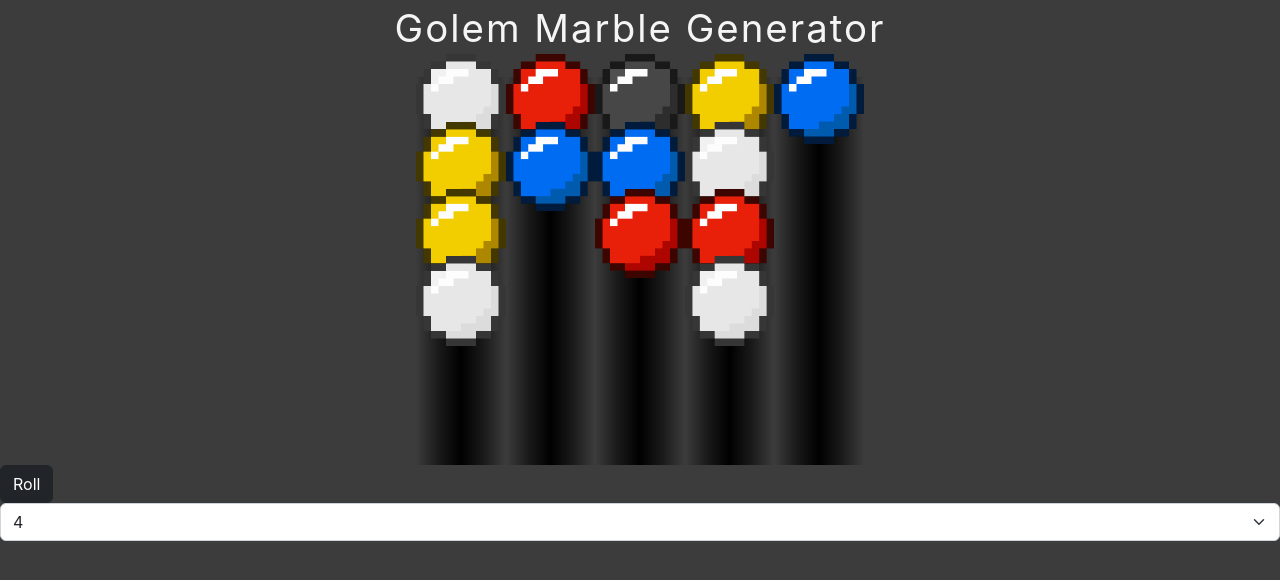
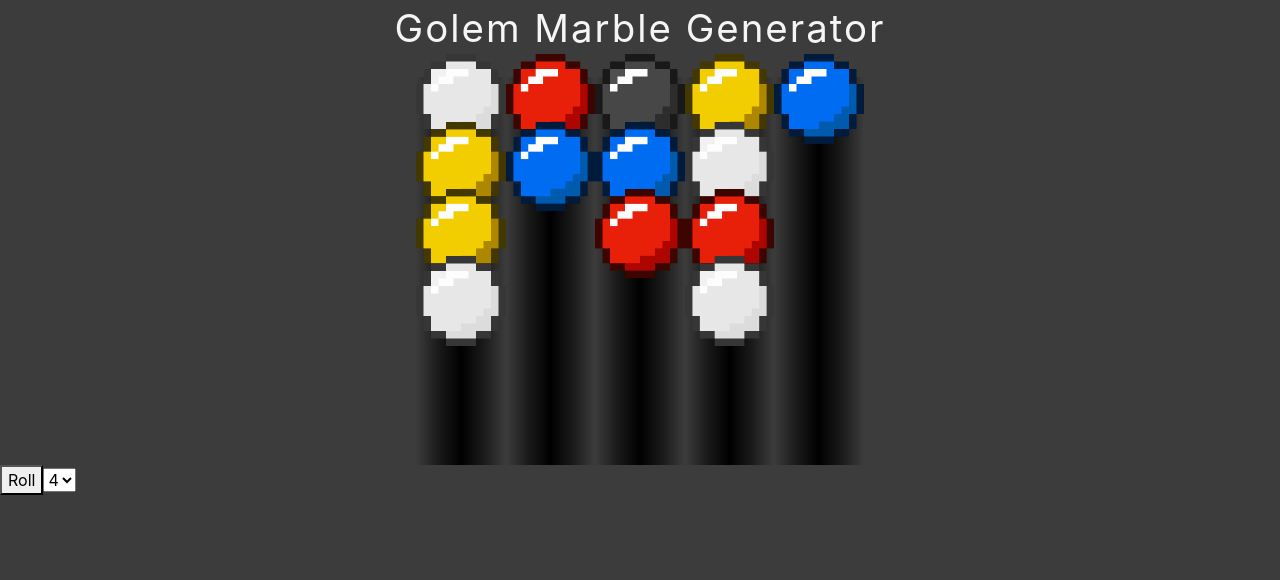
Before and after one commit to jakubwalawender/golem-marble-generator, a React (Create React App) app: page / in a window 1280 px wide. Shown: the top 580 px of the page. Built offline with nearby package versions, Linux system fonts and the light colour scheme.

Commit message:
Refactored class components to function components Fixed rolling and switching user count Co-authored-by: Michał Walawender

```diff
--- a/package.json
+++ b/package.json
@@ -9,7 +9,6 @@
     "@testing-library/user-event": "^13.5.0",
     "bootstrap": "^5.2.0",
     "react": "^18.2.0",
-    "react-bootstrap": "^2.5.0",
     "react-dom": "^18.2.0",
     "react-scripts": "5.0.1",
     "sass": "^1.54.0",
--- a/src/App.js
+++ b/src/App.js
@@ -1,13 +1,14 @@
-import React, { Component } from "react";
+import React from "react";
+
+import {Synagogue} from "./components/Synagogue";
+
 import "./App.css";
-import Synagogue from "./components/Synagogue";
-export default class App extends Component {
-  render() {
-    return (
-      <div>
-        <div className="title">Golem Marble Generator</div>
-        <Synagogue></Synagogue>
-      </div>
-    );
-  }
-}
+
+const App = () => (
+  <div>
+    <div className="title">Golem Marble Generator</div>
+    <Synagogue></Synagogue>
+  </div>
+);
+
+export default App;
--- a/src/components/Marble.js
+++ b/src/components/Marble.js
@@ -1,12 +1,6 @@
 import React, { Component } from "react";
 import { colorMapping } from "../colorMapping";
 
-export default class Marble extends Component {
-  constructor(props) {
-    super(props);
-    this.state = {color: props.color}
-  }
-  render() {
-    return <img src={colorMapping[this.state.color]} alt='marble' className="marble"/>;
-  }
-}
+export const Marble = ({color}) =>(
+  <img src={colorMapping[color]} alt='marble' className="marble"/>
+)
--- a/src/components/Synagogue.js
+++ b/src/components/Synagogue.js
@@ -1,91 +1,48 @@
-import React, { Component } from "react";
-import Marble from "./Marble";
-import { Button, Form } from "react-bootstrap";
+import React, { useState, useEffect, useCallback } from "react";
+
+import { Marble } from "./Marble";
 import { playerCounts } from "../playerCountOptions";
+import { roll } from "./helpers";
 
-export default class Synagogue extends Component {
-  constructor(props) {
-    super(props);
-    this.state = {
-      options: playerCounts[0],
-      synagogue: [],
-    };
-  }
-  componentDidMount() {
-    this.roll();
-  }
+export const Synagogue = () => {
+  const [synagogue, setSynagogue] = useState([]);
+  const [currentValue, setCurrentValue] = useState("4");
 
-  handleChange = (event) =>{
-    let val = event.target.value;
-    let options = playerCounts.filter(function(x){ return x.count === val})[0]
-    this.playerCountChanged(options);
-  }
+  const handleRoll = useCallback(() => {
+    let options = playerCounts.filter(function (x) {
+      return x.count === Number(currentValue);
+    })[0];
+    setSynagogue(roll(options));
+  }, [currentValue]);
 
-  playerCountChanged = (options) => {
-    this.setState({
-      options: options,
-    });
-    this.roll();
-  };
+  useEffect(() => {
+    handleRoll();
+  }, [handleRoll, currentValue]);
 
-  roll = () => {
-    let options = this.state.options;
-    let syn = new Array(options.pathsCount);
-    for (let i = 0; i < options.pathsCount; i++) {
-      syn[i] = [];
-    }
-    let marblesList = this.shuffle(options.colorConfig);
-    marblesList.forEach((element) => {
-      let path;
-      do {
-        path = Math.floor(Math.random() * options.pathsCount + 1);
-      } while (syn[path - 1].length >= 5);
-      syn[path - 1].push(element);
-    });
-    this.setState({
-      synagogue: syn,
-    });
-  };
-
-  shuffle(array) {
-    let currentIndex = array.length,
-      randomIndex;
-    while (currentIndex !== 0) {
-      randomIndex = Math.floor(Math.random() * currentIndex);
-      currentIndex--;
-      [array[currentIndex], array[randomIndex]] = [
-        array[randomIndex],
-        array[currentIndex],
-      ];
-    }
-    return array;
-  }
-
-  render() {
   return (
     <div>
       <div className="synagogue">
-          {this.state.synagogue.map((column) => {
+        {synagogue.map((column, id) => {
           return (
-              <div className="track">
-                {column.map((marble) => {
-                  return <Marble color={marble}></Marble>;
+            <div key={id} className="track">
+              {column.map(({ color, id }) => {
+                return <Marble key={id} color={color}></Marble>;
               })}
             </div>
           );
         })}
       </div>
-        <Button variant="dark" onClick={this.roll}>
+      <button onClick={handleRoll}>
         Roll
-        </Button>
-        <Form.Select onChange={this.handleChange}>
-          {
-            playerCounts.map((config)=>{
-              return (<option>{config.count}</option>)
-            })
-          }
-        </Form.Select>
+      </button>
+      <select
+        value={currentValue}
+        onChange={(e) => setCurrentValue(e.target.value)}
+      >
+        {playerCounts.map((config) => {
+          return <option players={config.count}>{config.count}</option>;
+        })}
+      </select>
     </div>
   );
-  }
-}
+};
--- /dev/null
+++ b/src/components/helpers.js
@@ -0,0 +1,30 @@
+const shuffle = (array) => {
+  let currentIndex = array.length;
+  let randomIndex;
+  while (currentIndex !== 0) {
+    randomIndex = Math.floor(Math.random() * currentIndex);
+    currentIndex--;
+    [array[currentIndex], array[randomIndex]] = [
+      array[randomIndex],
+      array[currentIndex],
+    ];
+  }
+  return array;
+};
+
+export const roll = (options) => {
+  let syn = new Array(options.pathsCount);
+  for (let i = 0; i < options.pathsCount; i++) {
+    syn[i] = [];
+  }
+  let marblesList = shuffle(options.colorConfig);
+  marblesList.forEach((element) => {
+    let path;
+    do {
+      path = Math.floor(Math.random() * options.pathsCount + 1);
+    } while (syn[path - 1].length >= 5);
+    syn[path - 1].push(element);
+  });
+
+  return syn;
+};
--- a/src/playerCountOptions.js
+++ b/src/playerCountOptions.js
@@ -1,50 +1,57 @@
-export const playerCounts = [
-  {
-    colorConfig: [].concat(
+const fourPlayerMarbles = [].concat(
   Array(3).fill("red"),
   Array(3).fill("blue"),
   Array(3).fill("yellow"),
   Array(4).fill("white"),
   Array(1).fill("black")
-    ),
-    pathsCount: 5,
-    display: "Four players",
-    count: 4
-  },
-  {
-    colorConfig: [].concat(
+);
+
+const threePlayerMarbles = [].concat(
   Array(2).fill("red"),
   Array(2).fill("blue"),
   Array(2).fill("yellow"),
   Array(5).fill("white"),
   Array(1).fill("black")
-    ),
-    pathsCount: 5,
-    display: "Three players",
-    count: 3
-  },
-  {
-    colorConfig: [].concat(
+);
+
+const twoPlayerMarbles = [].concat(
   Array(2).fill("red"),
   Array(2).fill("blue"),
   Array(2).fill("yellow"),
   Array(3).fill("white"),
   Array(1).fill("black")
-    ),
-    pathsCount: 5,
-    display: "Two players",
-    count: 2
-  },
-  {
-    colorConfig: [].concat(
+);
+
+const onePlayerMarbles = [].concat(
   Array(2).fill("red"),
   Array(2).fill("blue"),
   Array(2).fill("yellow"),
   Array(3).fill("white"),
   Array(1).fill("black")
-    ),
+);
+export const playerCounts = [
+  {
+    colorConfig: fourPlayerMarbles.map((color, id) => ({ color, id })),
+    pathsCount: 5,
+    display: "Four players",
+    count: 4,
+  },
+  {
+    colorConfig: threePlayerMarbles.map((color, id) => ({ color, id })),
+    pathsCount: 5,
+    display: "Three players",
+    count: 3,
+  },
+  {
+    colorConfig: twoPlayerMarbles.map((color, id) => ({ color, id })),
+    pathsCount: 5,
+    display: "Two players",
+    count: 2,
+  },
+  {
+    colorConfig: onePlayerMarbles.map((color, id) => ({ color, id })),
     pathsCount: 5,
     display: "One player",
-    count: 1
+    count: 1,
   },
 ];
```
Also changed, not shown: 1 other file (tests, documents, lock files or other folders). Lines whose indentation alone changed are shown as unchanged.
